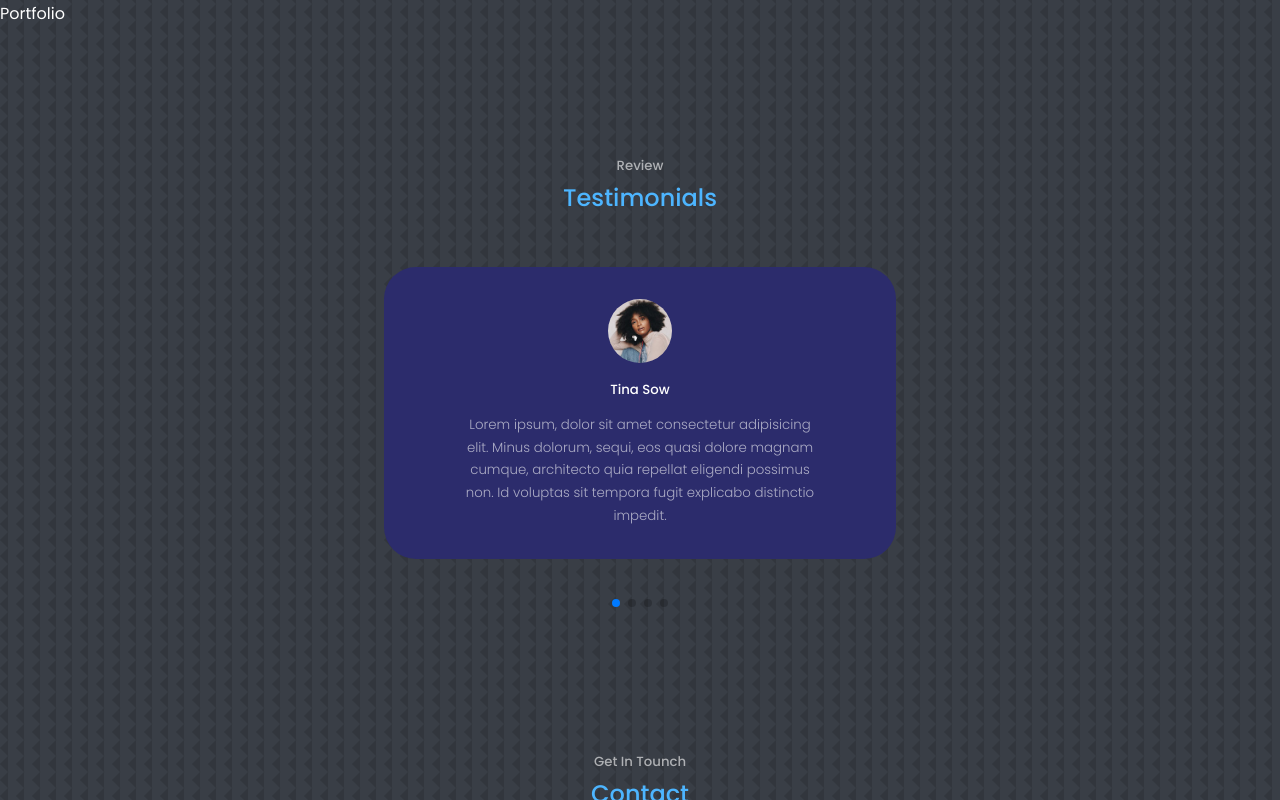
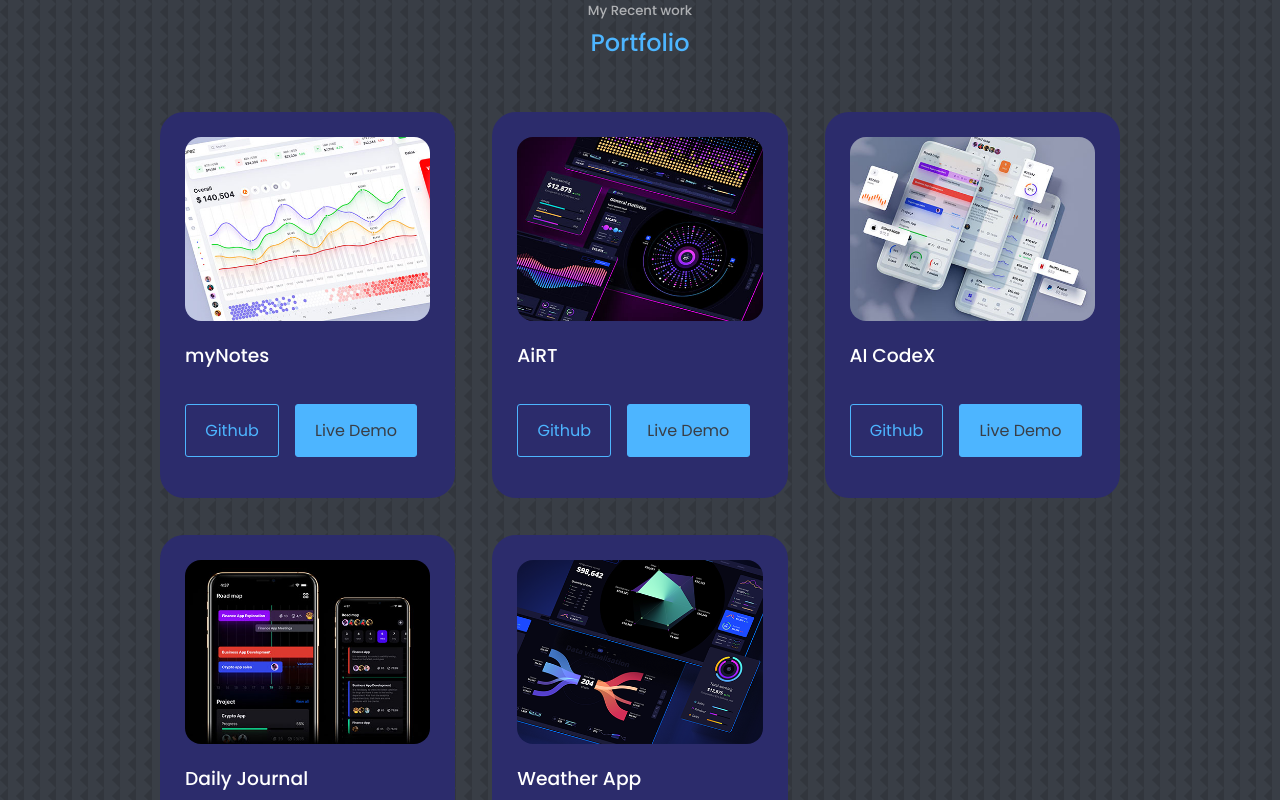
Before and after one commit to shaikareef482/react-portfolio-website1, a React (Create React App) app: page / in a window 1280 px wide. Shown: the part 3020-3820 px from the top of the page. Built offline with nearby package versions, Linux system fonts and the light colour scheme.

Commit message:
created the portfolio component and css file

```diff
--- a/src/components/portfolio/Portfolio.jsx
+++ b/src/components/portfolio/Portfolio.jsx
@@ -1,9 +1,72 @@
-import React from 'react'
-import classes from './portfolio.module.css';
+/* eslint-disable */
+import React from "react";
+import classes from "./portfolio.module.css";
+import IMG1 from "../../assets/portfolio1.jpg";
+import IMG2 from "../../assets/portfolio2.jpg";
+import IMG3 from "../../assets/portfolio3.jpg";
+import IMG4 from "../../assets/portfolio4.jpg";
+import IMG5 from "../../assets/portfolio5.png";
+
+const data = [
+  {
+    id: 1,
+    image: IMG1,
+    title: "myNotes",
+    github: "https://github.com",
+    demo: "https://mynotes.com/",
+  },
+  {
+    id: 2,
+    image: IMG2,
+    title: "AiRT",
+    github: "https://github.com",
+    demo: "https://airt.app/",
+  },
+  {
+    id: 3,
+    image: IMG3,
+    title: "AI CodeX",
+    github: "https://github.com",
+    demo: "https://aicodex.app/",
+  },
+  {
+    id: 4,
+    image: IMG4,
+    title: "Daily Journal",
+    github: "https://github.com",
+    demo: "https://daily-journal.com",
+  },
+  {
+    id: 5,
+    image: IMG5,
+    title: "Weather App",
+    github: "https://github.com",
+    demo: "https://weather-app.com",
+  },
+];
 const Portfolio = () => {
   return (
-    <section id='portfolio'>Portfolio</section>
-  )
-}
+    <section id="portfolio">
+      <h5>My Recent work</h5>
+      <h2>Portfolio</h2>
+      <div className={`container ${classes.portfolio__container}`}>
+        {data.map(({id,image,title,github,demo}) => {
+          return (
+            <article key={id} className={classes.portfolio__item}>
+              <div className={classes.portfolio__item_image}>
+                <img src={image} alt={title}/>
+              </div>
+              <h3>{title}</h3>
+              <div className={classes.portfolio_item_cta}>
+                <a href={github} className="btn" target="_blank" >Github</a>
+                <a href={demo} className="btn btn-primary" target="_blank">Live Demo</a>
+              </div>
+            </article>
+          );
+        })}
+      </div>
+    </section>
+  );
+};
 
-export default Portfolio
+export default Portfolio;
--- a/src/components/portfolio/portfolio.module.css
+++ b/src/components/portfolio/portfolio.module.css
@@ -0,0 +1,49 @@
+.portfolio__container{
+    display: grid;
+    grid-template-columns: repeat(3,1fr);
+    gap: 2.3rem;
+}
+
+.portfolio__item{
+    background: var(--color-bg-variant);
+    padding: 1.5rem;
+    border-radius: 1.5rem;
+    border: 1px solid transparent;
+    transition: var(--transition);
+}
+.portfolio__item:hover {
+    border-color: var(--color-primary-variant);
+    background: transparent;
+}
+.portfolio__item_image {
+    border-radius: 1rem;
+    overflow: hidden;
+    transition: var(--transition);
+}
+.portfolio__item_image:hover {
+    border-radius: 0rem;
+    border-color: var(--color-primary-variant);
+    /* overflow: hidden; */
+}
+.portfolio__item h3 {
+    margin: 1.2rem 0 2rem;
+ }
+ .portfolio_item_cta{
+    display: flex;
+    gap: 1rem;
+    margin-bottom: 1rem;
+}
+
+@media screen and (max-width:1024px) {
+    .portfolio__container{
+        grid-template-columns: 1fr 1fr;
+        gap:2rem;
+    }
+
+}
+@media screen and (max-width: 600px) {
+    .portfolio__container {
+        grid-template-columns: 1fr;
+        gap: 1.5rem;
+    }
+}
```
